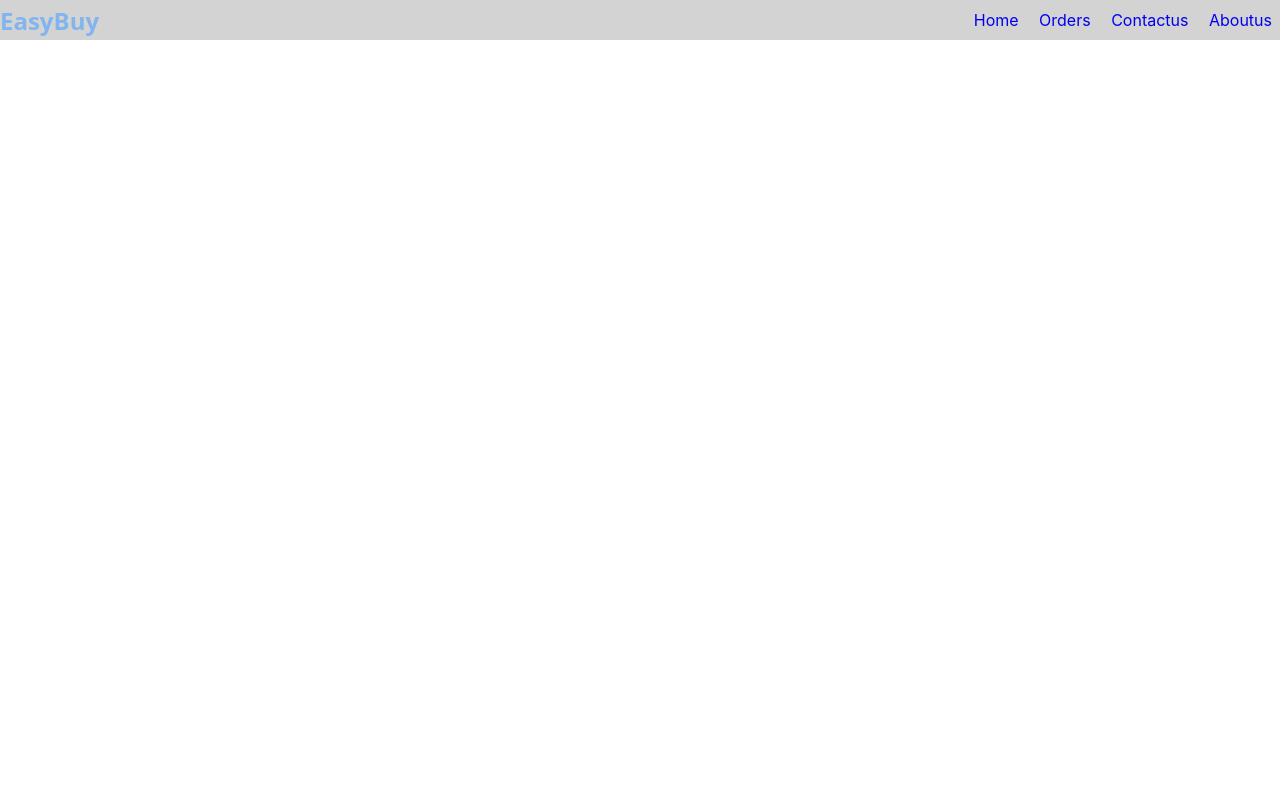
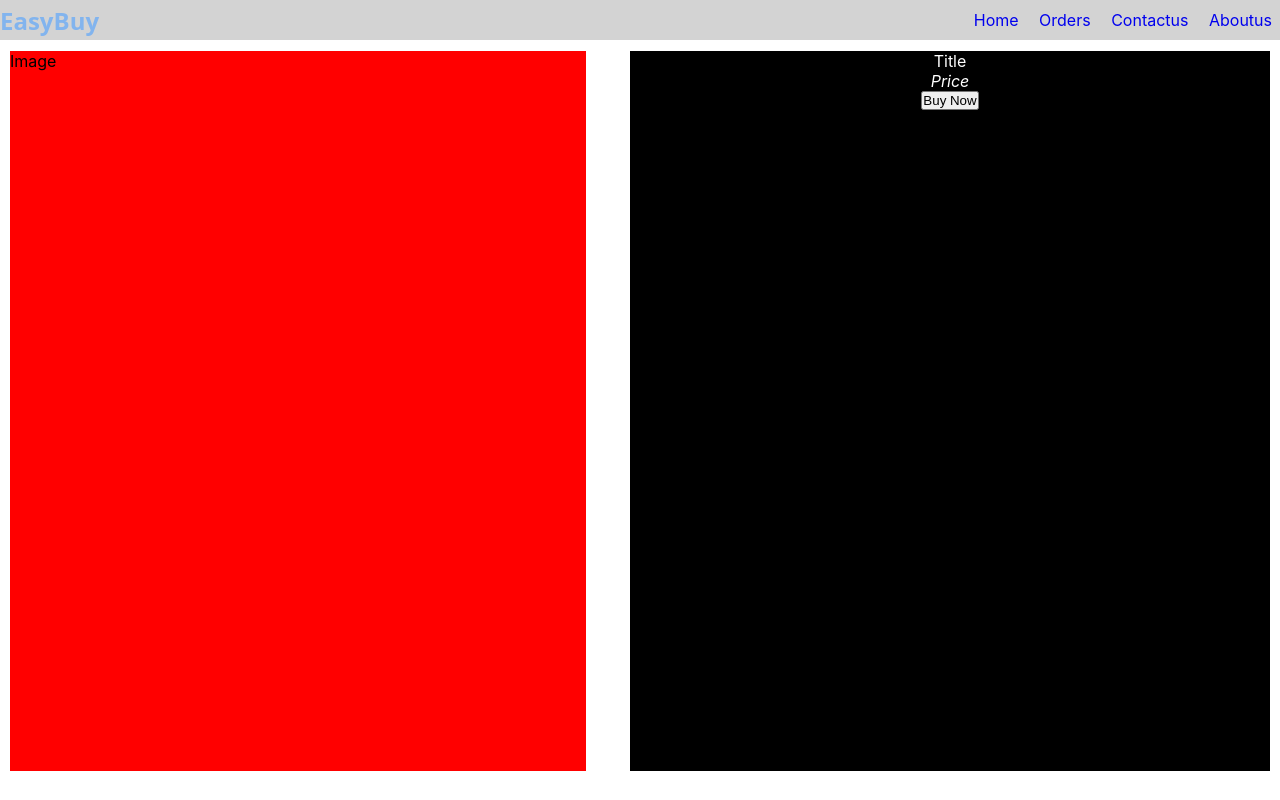
Before and after one commit to rajesh2150/easy-buy, a React (Create React App) app: page /details/1 in a window 1280 px wide. Built offline with nearby package versions, Linux system fonts and the light colour scheme.

Commit message:
Add  src/App.js src/components/Navbar/NavBar.jsx: Navbar file created and added to App.js

```diff
--- a/src/App.js
+++ b/src/App.js
@@ -1,12 +1,13 @@
-import React, { useReducer } from 'react'
+import React from 'react'
 import './App.css'
-import {BrowserRouter, Link, NavLink, Route, Routes} from 'react-router-dom';
+import {BrowserRouter, Route, Routes} from 'react-router-dom';
 import Home from './components/Navbar/Home/Home'
 import Orders from './components/Navbar/Orders/Orders'
 import NavBar from './components/Navbar/NavBar';
 import ContactUs from './components/Navbar/ContactUS/ContactUs';
 import AboutUs from './components/Navbar/AboutUs/AboutUs'
 import ProductDetails from './components/ProductDetails/ProductDetails';
+import FeedBackSuccessFull from './components/Navbar/ContactUS/FeedBackSuccessFull/FeedBackSuccessFull';
 const App = () => {
   return (<>
     <div>
@@ -16,8 +17,9 @@ const App = () => {
           <Route path='/' element={<Home />}></Route>
           <Route path='/orders' element={<Orders />}></Route>
           <Route path='/Contactus' element={<ContactUs />}></Route>
+          <Route path='/feedback' element={<FeedBackSuccessFull/>}/>
           <Route path='/Aboutus' element={<AboutUs />}></Route>
-          <Route path='/details' element={<ProductDetails />}></Route>
+          <Route path='/details/:id' element={<ProductDetails />}></Route>
         </Routes>
       </BrowserRouter>
     </div>
--- a/src/components/Navbar/NavBar.jsx
+++ b/src/components/Navbar/NavBar.jsx
@@ -1,10 +1,10 @@
 import React, { useState } from "react";
-import { Link, NavLink } from "react-router-dom";
+import { NavLink } from "react-router-dom";
 import "./NavBar.css";
 const NavBar = () => {
   const [burgerMenu,setBurgerMenu] = useState(false)
   return (
-    <div className="NavBarDiv">
+    <div className="NavBarDiv" >
       <div>
         <h2 className="title">EasyBuy</h2>
       </div>
```
